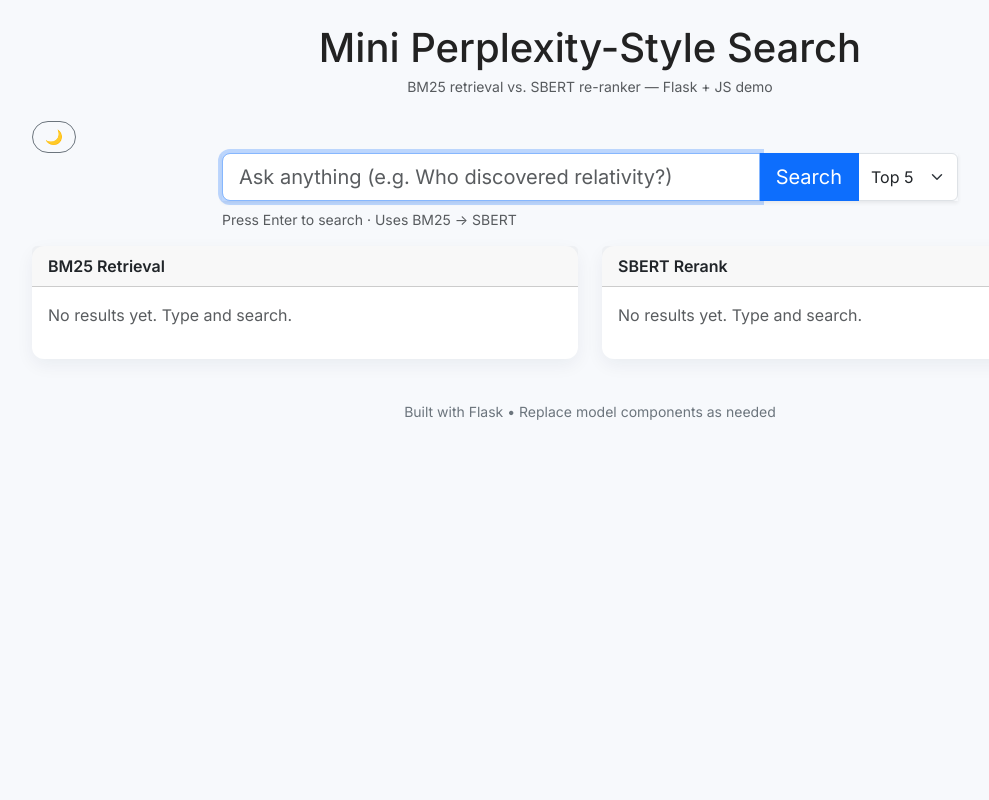
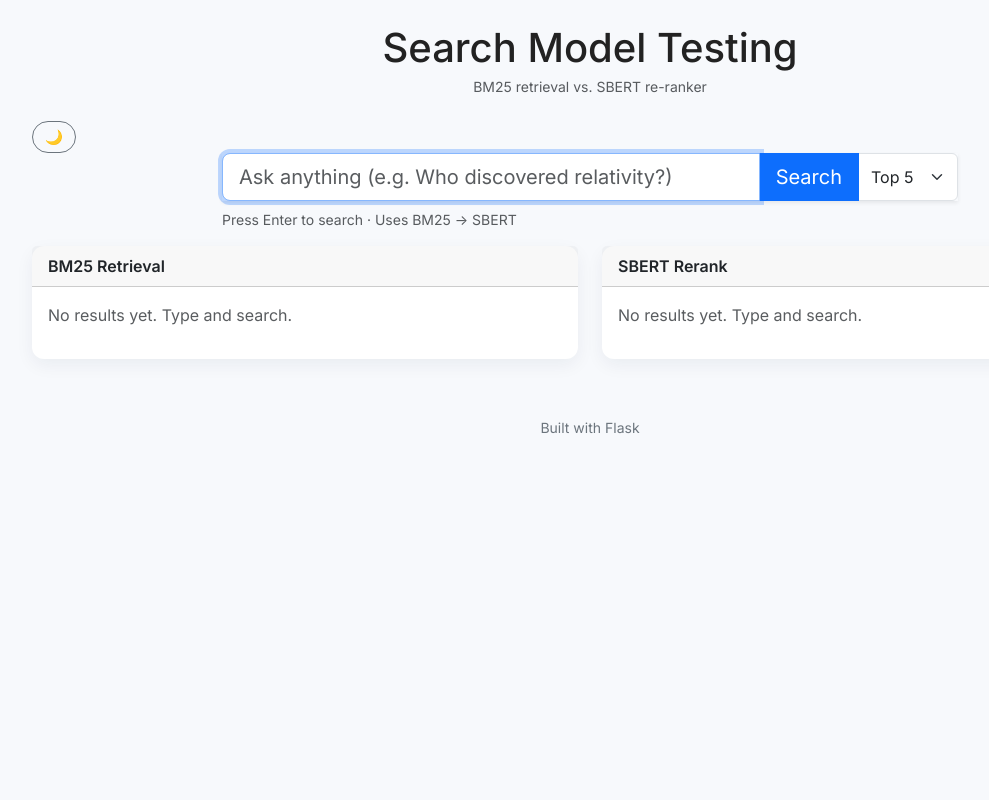
Before and after one commit to JaySingh79/Semantic-and-LLM-based-Retrieval-Ranking, a Flask app: page / in a window 1280 px wide. Shown: the whole page, without its empty margins (50-1039 px from the left). Run offline with Flask 2, Linux system fonts and the light colour scheme.

Commit message:
Minor frontend changes

```diff
--- a/Templates/index.html
+++ b/Templates/index.html
@@ -3,7 +3,7 @@
 <head>
   <meta charset="utf-8" />
   <meta name="viewport" content="width=device-width,initial-scale=1" />
-  <title>Mini Perplexity-Style Search — Flask</title>
+  <title>LLM Ranking Models</title>
 
 
   <!-- Inter font -->
@@ -17,8 +17,8 @@
 <body>
   <div class="container py-4">
     <div class="text-center mb-4">
-      <h1 class="mb-1">Mini Perplexity-Style Search</h1>
-      <p class="text-muted small">BM25 retrieval vs. SBERT re-ranker — Flask + JS demo</p>
+      <h1 class="mb-1">Search Model Testing</h1>
+      <p class="text-muted small">BM25 retrieval vs. SBERT re-ranker</p>
     </div>
     <button id="themeToggle" class="btn btn-outline-secondary btn-sm">🌙</button>
     <div class="row mb-3 align-items-center">
@@ -64,7 +64,7 @@
     </div>
 
     <footer class="text-center mt-4 text-muted">
-      <small>Built with Flask • Replace model components as needed</small>
+      <small>Built with Flask</small>
     </footer>
   </div>
 
--- a/static/css/style.css
+++ b/static/css/style.css
@@ -67,3 +67,26 @@ mark {
   background: var(--highlight);
   color: var(--text);
 }
+
+
+html, body {
+  height: 100%;
+  margin: 0;
+}
+
+#main-container {
+  min-height: 100%;
+  display: flex;
+  flex-direction: column;
+}
+
+.content {
+  flex: 1; /* This makes the content area expand to fill space */
+}
+
+footer {
+  text-align: center;
+  margin-top: auto; /* Pushes footer to the bottom */
+  padding: 1rem;
+  color: #6c757d;
+}
```
